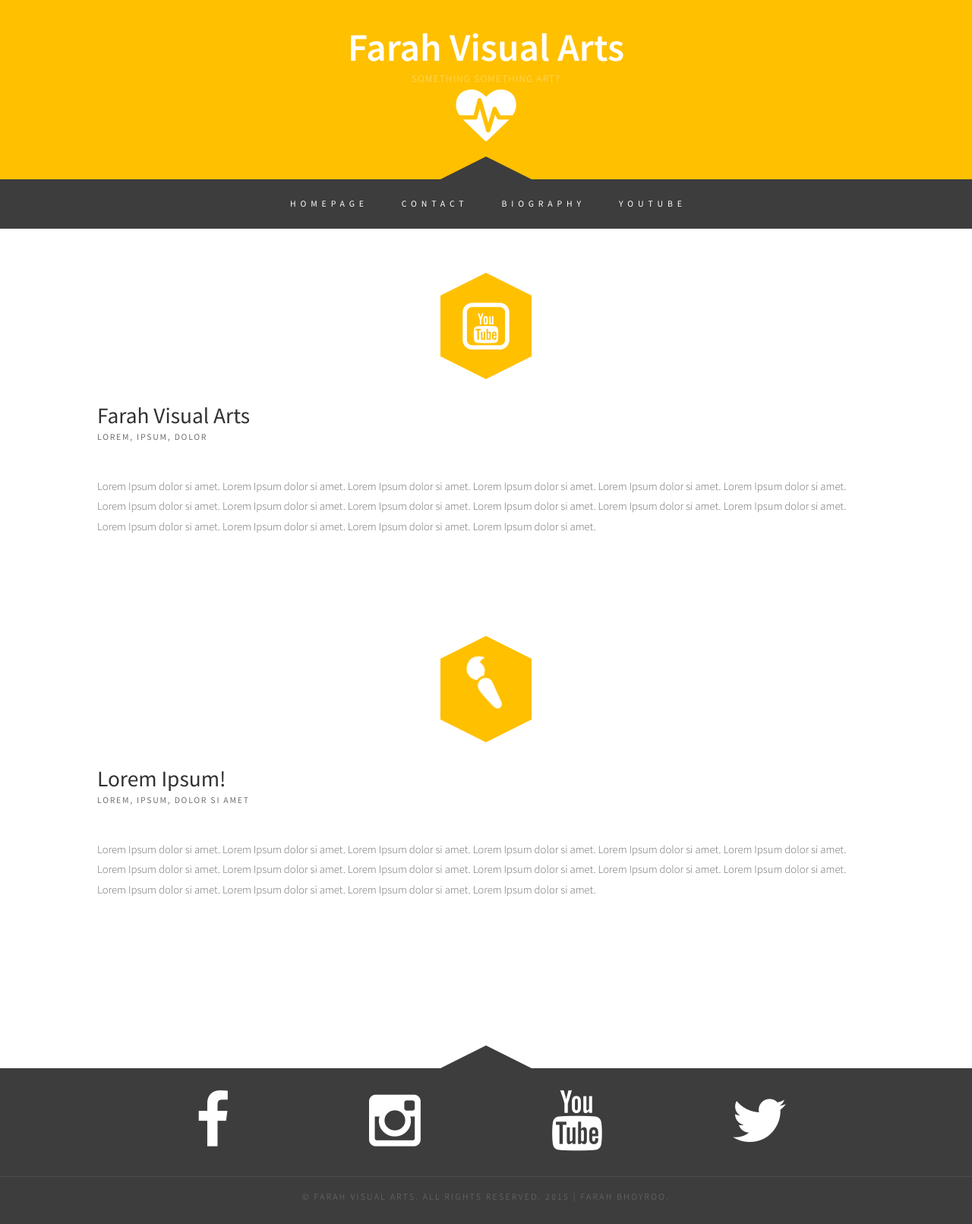
After one commit to zsoobhan/fva, a Django app: template www/templates/content/biography.html in a window 1280 px wide. The commit adds this page. Shown: the whole page at 76% size. Run offline with Django 3.2, Linux system fonts and the light colour scheme; the template is opened without the code that fills it, so the values that code supplies are empty.

Commit message:
Updates list view
Adds styles for the youtube and tag list views
Removes some old cruft -- pngs
Updates js
Adds bio page placeholder

```diff
--- a/www/conf/default.py
+++ b/www/conf/default.py
@@ -74,8 +74,6 @@ TEMPLATE_CONTEXT_PROCESSORS = [
     # custom context processors
     'content.context_processors.add_context_settings',
     'content.context_processors.add_robots_question',
-    'content.context_processors.add_this_year',
-
 ]
 
 MIDDLEWARE_CLASSES = (
--- a/www/content/context_processors.py
+++ b/www/content/context_processors.py
@@ -1,4 +1,3 @@
-import datetime
 from django.conf import settings
 
 CONTEXT_SETTINGS = [
@@ -20,7 +19,3 @@ def add_robots_question(request):
     if q_and_a:
         ctx.update({'QUESTION': q_and_a['question']})
     return ctx
-
-
-def add_this_year(request):
-    return {'this_year': datetime.date.today().year}
--- a/www/content/urls.py
+++ b/www/content/urls.py
@@ -4,5 +4,6 @@ from . import views
 urlpatterns = patterns(
     '',
     url(r'^$', views.HomeView.as_view(), name="home"),
+    url(r'^biography/$', views.BiographyView.as_view(), name="biography"),
     url(r'^contact/$', views.ContactFormView.as_view(), name="contact"),
 )
--- a/www/content/views.py
+++ b/www/content/views.py
@@ -29,3 +29,7 @@ class ContactFormView(generic.FormView):
 
 class HomeView(generic.TemplateView):
     template_name = 'content/home.html'
+
+
+class BiographyView(generic.TemplateView):
+    template_name = 'content/biography.html'
--- a/www/static/css/default.css
+++ b/www/static/css/default.css
@@ -334,7 +334,7 @@ ul.style3 .icon
 
 	.logo
 	{
-		padding: 5em 0em;
+		padding: 0em 0em;
 		text-align: center;
 	}
 
@@ -372,6 +372,7 @@ ul.style3 .icon
 	{
 		font-size: 4em;
 		color: rgba(255,255,255,1);
+        padding-bottom:10px;
 	}
 
 
@@ -1129,6 +1130,7 @@ ul.contact li a.icon-rss:before
 }
 
 
+
 .small-hexagon {
     margin: 0 auto 1em auto;
     width: 60px;
@@ -1143,6 +1145,7 @@ ul.contact li a.icon-rss:before
     top: 15px;
     left: 0;
 }
+
 .small-hexagon:before {
     content: "";
     position: absolute;
@@ -1154,6 +1157,7 @@ ul.contact li a.icon-rss:before
     border-right: 30px solid transparent;
     border-bottom: 15px solid #FFC000;
 }
+
 .small-hexagon:after {
     content: "";
     position: absolute;
@@ -1165,3 +1169,8 @@ ul.contact li a.icon-rss:before
     border-right: 30px solid transparent;
     border-top: 15px solid #FFC000;
 }
+
+.tag-hex.small-hexagon
+{
+    top:0px;
+}
--- a/www/static/js/watchmen.js
+++ b/www/static/js/watchmen.js
@@ -1,19 +1,7 @@
-$('#footer-js').on('click', function() {
-  ga('send', 'event', 'footer', 'click', 'source-code');
-});
-
 $('#contact-js').on('click', function() {
   ga('send', 'event', 'contact', 'click', $(this).data('target'));
 });
 
-$('#resume-js').on('click', function() {
-  ga('send', 'event', 'menu', 'click', $(this).data('target'));
-});
-
-$('.social-icon').on('click', function() {
+$('.social-icon-js').on('click', function() {
   ga('send', 'event', 'social', 'click', $(this).data('target'));
 });
-
-$('.button').on('click', function() {
-  ga('send', 'event', 'button', 'click', $(this).data('target'));
-});
--- /dev/null
+++ b/www/templates/content/biography.html
@@ -0,0 +1,56 @@
+{% extends 'base.html' %}
+{% load i18n %}
+
+{% block title %}{% trans "Farah Visual Arts" %}{% endblock %}
+{% block description %}{% trans "Personal Website | Ziyad Soobhan" %}{% endblock %}
+{% block keywords %}{% trans "Art, Farah Bhoyroo, Farah Visual Arts, Pop Art" %}{% endblock %}
+{% block body_class %}wrapper{% endblock %}
+
+
+{% block content %}
+<div class="featured-wrapper">
+		<div class="extra2 ">
+            <div class="small-spacer"></div>
+            <div class="ebox">
+                <div class="hexagon">
+                    <span class="fa-stack fa-lg">
+                        <i class="fa fa-square-o fa-stack-2x"></i>
+                        <i class="fa fa-youtube fa-stack-1x"></i>
+                    </span>
+                </div>
+                <div class="title">
+                    <h2>Farah Visual Arts</h2>
+                    <span class="byline">Lorem, Ipsum, Dolor</span>
+                </div>
+                <p>
+                Lorem Ipsum dolor si amet.  Lorem Ipsum dolor si amet.  Lorem Ipsum dolor si amet.  Lorem Ipsum dolor si amet.
+                Lorem Ipsum dolor si amet.  Lorem Ipsum dolor si amet.  Lorem Ipsum dolor si amet.  Lorem Ipsum dolor si amet.
+                Lorem Ipsum dolor si amet.  Lorem Ipsum dolor si amet.  Lorem Ipsum dolor si amet.  Lorem Ipsum dolor si amet.
+                Lorem Ipsum dolor si amet.  Lorem Ipsum dolor si amet.  Lorem Ipsum dolor si amet.  Lorem Ipsum dolor si amet.
+                <p>
+            </div>
+
+            <div class="spacer"></div>
+
+            <div class="ebox">
+                <div class="hexagon">
+                      <i class="icon fa fa-paint-brush fa-spin"></i>
+                </div>
+                <div class="title">
+                    <h2>Lorem Ipsum!</h2>
+                    <span class="byline">lorem, ipsum, dolor si amet</span>
+                </div>
+                <p>
+                Lorem Ipsum dolor si amet.  Lorem Ipsum dolor si amet.  Lorem Ipsum dolor si amet.  Lorem Ipsum dolor si amet.
+                Lorem Ipsum dolor si amet.  Lorem Ipsum dolor si amet.  Lorem Ipsum dolor si amet.  Lorem Ipsum dolor si amet.
+                Lorem Ipsum dolor si amet.  Lorem Ipsum dolor si amet.  Lorem Ipsum dolor si amet.  Lorem Ipsum dolor si amet.
+                Lorem Ipsum dolor si amet.  Lorem Ipsum dolor si amet.  Lorem Ipsum dolor si amet.  Lorem Ipsum dolor si amet.
+                </p>
+            </div>
+            <div class="spacer"></div>
+
+            <div class="triangle-grey"></div>
+        </div>
+</div>
+
+{% endblock content %}
--- a/www/templates/media/youtube_list.html
+++ b/www/templates/media/youtube_list.html
@@ -9,8 +9,11 @@
 {% block content %}
 <div class="featured-wrapper">
     <div class="extra2">
+
         <div class="small-spacer"></div>
-
+        <div class="hexagon">
+            <i class="icon fa-youtube"></i>
+        </div>
 
         {% if active_objects %}
             {% for object in active_objects %}
--- a/www/templates/partials/footer.html
+++ b/www/templates/partials/footer.html
@@ -1,3 +1,3 @@
 <div class="copyright">
-    <p>&copy; Farah Visual Arts. All rights reserved. {{ this_year }} | Farah Bhoyroo.</p>
+    <p>&copy; Farah Visual Arts. All rights reserved. {% now "Y" %} | Farah Bhoyroo.</p>
 </div>
--- a/www/templates/partials/header.html
+++ b/www/templates/partials/header.html
@@ -1,9 +1,12 @@
 {% load static from staticfiles %}
 <div class="header-wrapper">
-	<div class="header" >
-        <img class="image-centered" src={% static "images/zsoobhan.png" %} alt="Ziyad Soobhan" >
-        <div id="logo"><span class="icon icon-group"></span> </div>
-        <h1>Farah Visual Arts</h1>
-		<div class="triangle-up"></div>
-	</div>
+    <div class="header" >
+        <div class="logo">
+        <!-- <img class="image-centered" src={% static "images/zsoobhan.png" %} alt="Ziyad Soobhan" > -->
+            <h1>Farah Visual Arts</h1>
+            <span>Something something art?</span>
+            <div class="icon fa-heartbeat"></div>
+        </div>
+        <div class="triangle-up"></div>
+    </div>
 </div>
--- a/www/templates/partials/menu.html
+++ b/www/templates/partials/menu.html
@@ -3,7 +3,8 @@
 			<ul>
                 <li><a href="{% url 'home' %}" accesskey="1" title="">Homepage</a></li>
                 <li><a href="{% url 'contact' %}" accesskey="2" title="">Contact</a></li>
-                <li><a href="{% url 'media:youtube-list-view' %}" accesskey="3" title="">YouTube</a></li>
+                <li><a href="{% url 'biography' %}" accesskey="3" title="">Biography</a></li>
+                <li><a href="{% url 'media:youtube-list-view' %}" accesskey="4" title="">YouTube</a></li>
 			</ul>
 		</div>
 </div>
--- a/www/templates/partials/social.html
+++ b/www/templates/partials/social.html
@@ -3,19 +3,19 @@
     <div class="social-wrapper">
         <ul>
             <li>
-            <a href="https://facebook.com/farahvisualarts/" target="_blank" class="social-icon" data-target="facebook" title="Facebook"><i class="icon fa-facebook"></i></a>
+            <a href="https://facebook.com/farahvisualarts/" class="social-icon-js" target="_blank" data-target="facebook" title="Facebook"><i class="icon fa-facebook"></i></a>
             </li>
 
             <li>
-            <a href="http://google.co.uk" target="_blank" class="social-icon" data-target="instagram" title="Instagram"><i class="icon fa-instagram"></i></a>
+            <a href="http://google.co.uk" class="social-icon-js" target="_blank" data-target="instagram" title="Instagram"><i class="icon fa-instagram"></i></a>
             </li>
 
             <li>
-            <a href="http://youtube.com/farahVisualArts" target="_blank" class="social-icon" data-target="youtube" title="YouTube"><i class="icon fa-youtube"></i></a>
+            <a href="http://youtube.com/farahVisualArts" class="social-icon-js" target="_blank" data-target="youtube" title="YouTube"><i class="icon fa-youtube"></i></a>
             </li>
 
             <li>
-            <a href="https://twitter.com/farahvisualarts" target="_blank" class="social-icon" data-target="twitter" title="Twitter"><i class="icon fa-twitter"></i></a>
+            <a href="https://twitter.com/farahvisualarts" class="social-icon-js" target="_blank" data-target="twitter" title="Twitter"><i class="icon fa-twitter"></i></a>
             </li>
         </ul>
     </div>
```
Also changed, not shown: www/templates/media/tag_detail.html (+8 -3 lines), www/static/images/githubmark.png (deleted), www/static/images/resume-icon.png (deleted), www/static/images/twitter-icon.png (deleted). Lines whose indentation alone changed are shown as unchanged.
